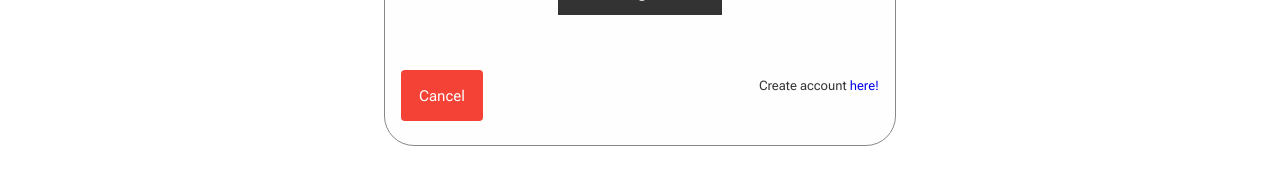
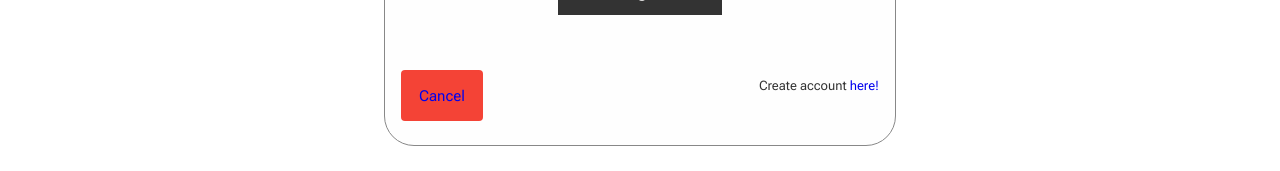
Before and after one commit to LetRookie/VroomVend, a React (Vite) app in the folder client/: page /login in a window 1280 px wide. Shown: the part 428-599 px from the top of the page. Built offline with nearby package versions, Linux system fonts and the light colour scheme.

Commit message:
Smal decoratin changes

```diff
--- a/client/src/App.jsx
+++ b/client/src/App.jsx
@@ -73,7 +73,7 @@ function App() {
                     <Route path={Path.Home} element={<Home />} />
                     <Route path="/search" element={<Search />} />
                     <Route path="/sell" element={<SellCar />} />
-                    <Route path="/login" element={<Login loginSubmitHandler={loginSubmitHandler} />} />
+                    <Route path="/login" element={<Login />} />
                     <Route path="/signup" element={<Signup />} />
                     <Route path="/cars/:carId" element={<Details />} />
                     <Route path={Path.Logout} element={<Logout />} />
--- a/client/src/components/details/Details.jsx
+++ b/client/src/components/details/Details.jsx
@@ -78,6 +78,7 @@ export default function Details() {
                 <h3>{`${car.brandName}-${car.model}-${car.year}`}</h3>
                 <h4>{`${car.power},${car.color}`}</h4>
                 <p>{car.subscription}</p>
+
                 <div className="update-details">
                     <button>Edit</button>
                     <button>Delete</button>
--- a/client/src/components/last-added/LastAdded.jsx
+++ b/client/src/components/last-added/LastAdded.jsx
@@ -17,8 +17,8 @@ export default function LastAdded() {
       <h3>Lately Offered Cars</h3>
 
       <div className="card-list">
-        {lastAdded.reverse().slice(0, 3).map(car => (
-          <CarCard key={car._id} {...car} />
+        {lastAdded.reverse().slice(0, 3).map(lastCar => (
+          <CarCard key={lastCar._id} {...lastCar} />
         ))}
       </div>
     </div>
--- a/client/src/components/login-modal/Login.jsx
+++ b/client/src/components/login-modal/Login.jsx
@@ -1,6 +1,8 @@
 import { useContext } from "react";
+import { Link } from "react-router-dom";
 import useForm from "../../hooks/useForm"
 import AuthContext from "../../contexts/authContext";
+import Path from "../../lib/paths";
 
 const loginFormKeys = {
     email: 'email',
@@ -51,8 +53,8 @@ export default function Login() {
                     </div>
 
                     <div className="login-container" >
-                        <span className="psw">Create account <a href="#">here!</a></span>
-                        <button type="button" className="cancelBtn">Cancel</button>
+                        <span className="psw">Create account <Link to="/signup">here!</Link></span>
+                        <button type="button" className="cancelBtn"><Link to={Path.Home}>Cancel</Link></button>
                     </div>
                 </form>
             </div>
```
